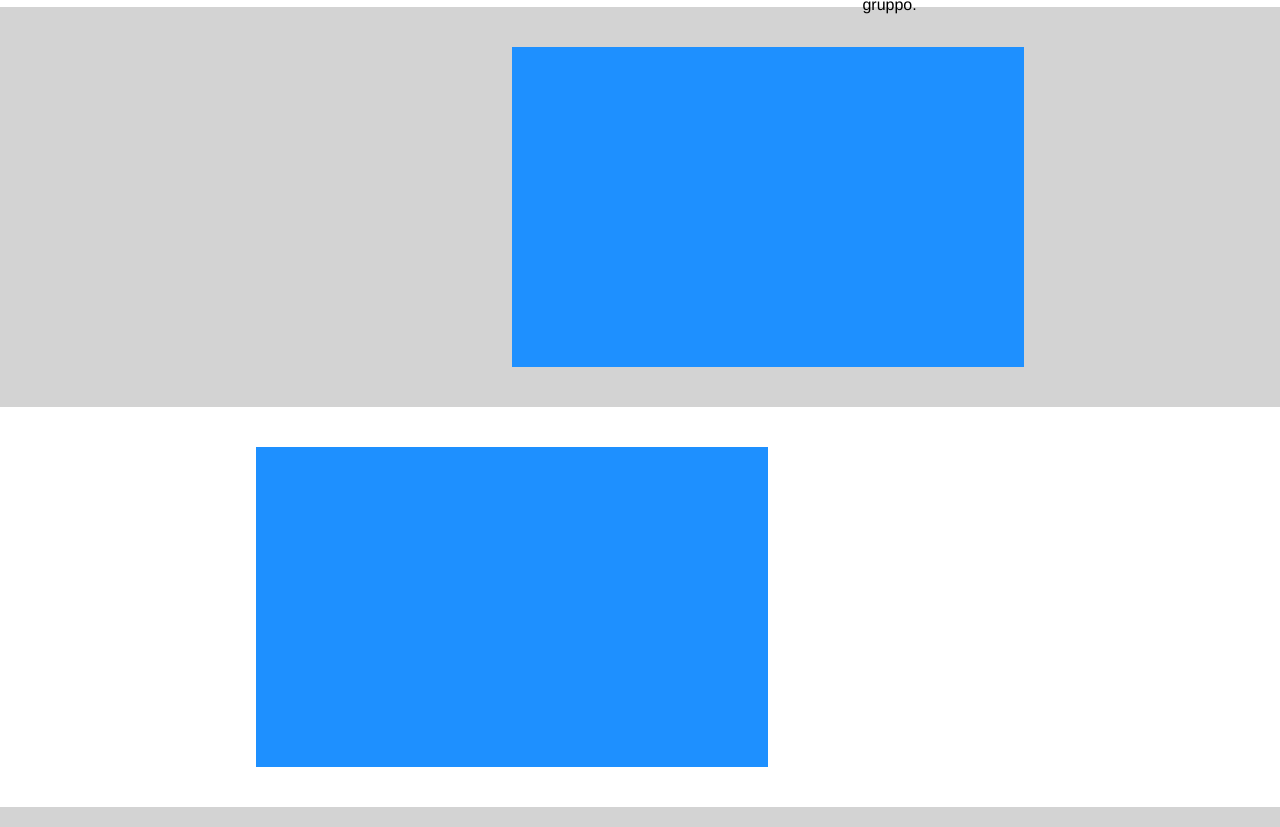
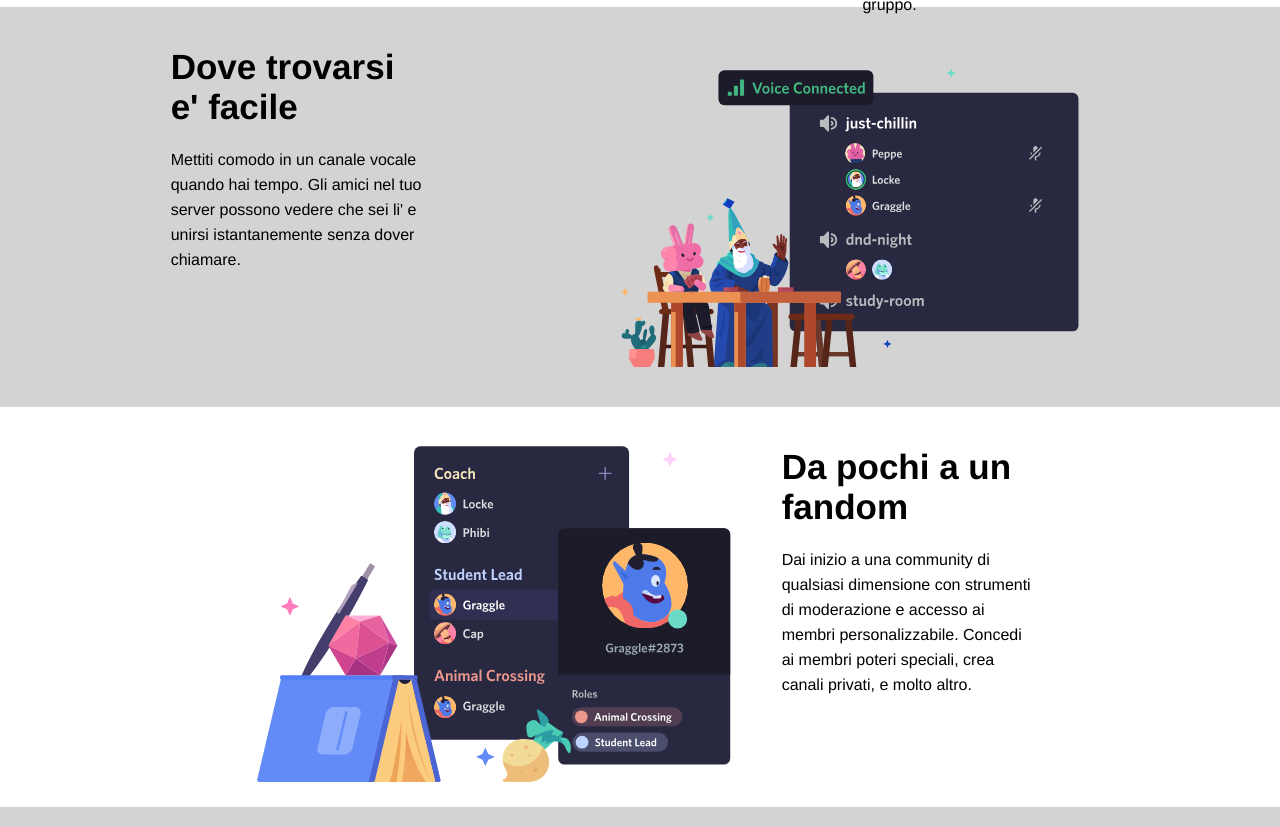
Before and after one commit to ManuelTrappolini/htmlcss-discord, a plain HTML site: page index.html in a window 1280 px wide. Shown: the part 873-1700 px from the top of the page. Drawn offline with Linux system fonts and the light colour scheme.

Commit message:
update main

```diff
--- a/assets/style.css
+++ b/assets/style.css
@@ -20,6 +20,7 @@ header{
     align-items: center;
     justify-content: center;
 }
+
 /* #endregion common */
 
 /* #region debug */
@@ -98,7 +99,6 @@ a{
 
 .second_box{
     width: 40%;
-    background-color: #1E90FF;
 }
 
 .third_box{
@@ -172,6 +172,7 @@ h1{
 .third_box>p{
     line-height: 25px;
 }
+
 /* #endregion main */
 
 /* #region footer */
--- a/index.html
+++ b/index.html
@@ -27,6 +27,7 @@
     </header>
     <!-- main -->
     <main>
+        <section>
             <div class="first container">
                 <div class="main_box">
                     <h1>Il tuo posto per parlare</h1>
@@ -35,6 +36,8 @@
                     <a class="open_your_browser"> Apri Discord nel tuo browser</a>
                 </div>
             </div>
+        </section>
+        <section>
             <div class="container space-evenly">
                 <img class="item1" src="./img/item1.svg" alt="">
                 <div class="h80 third_box">
@@ -42,13 +45,20 @@
                     <p>I server Discord sono organizzati in canali tematici in cui puoi collaborare, condividere o semplicemente parlare della tua giornata senza intasare una chat di gruppo.</p>
                 </div>
             </div>
-        <div class="third container">
-            <div class="h80 third_box"></div>
-            <div class="h80 second_box"></div>
+        </section>
+        <div class="third container space-evenly">
+            <div class="h80 third_box">
+                <h2>Dove trovarsi e' facile</h2>
+                <p>Mettiti comodo in un canale vocale quando hai tempo. Gli amici nel tuo server possono vedere che sei li' e unirsi istantanemente senza dover chiamare.</p>
+            </div>
+            <img class="h80 second_box" src="./img/item2.svg" alt="">
         </div>
         <div class="fourth container">
-            <div class="h80 second_box"></div>
-            <div class="h80 third_box"></div>
+            <img class="item1" src="./img/item3.svg" alt="">
+            <div class="h80 third_box">
+                <h2>Da pochi a un fandom</h2>
+                <p>Dai inizio a una community di qualsiasi dimensione con strumenti di moderazione e accesso ai membri personalizzabile. Concedi ai membri poteri speciali, crea canali privati, e molto altro.</p>
+            </div>
         </div>
         <div class="fifth container">
             <div class="h80 fourth_box"></div>
```
Lines whose indentation alone changed are shown as unchanged.
